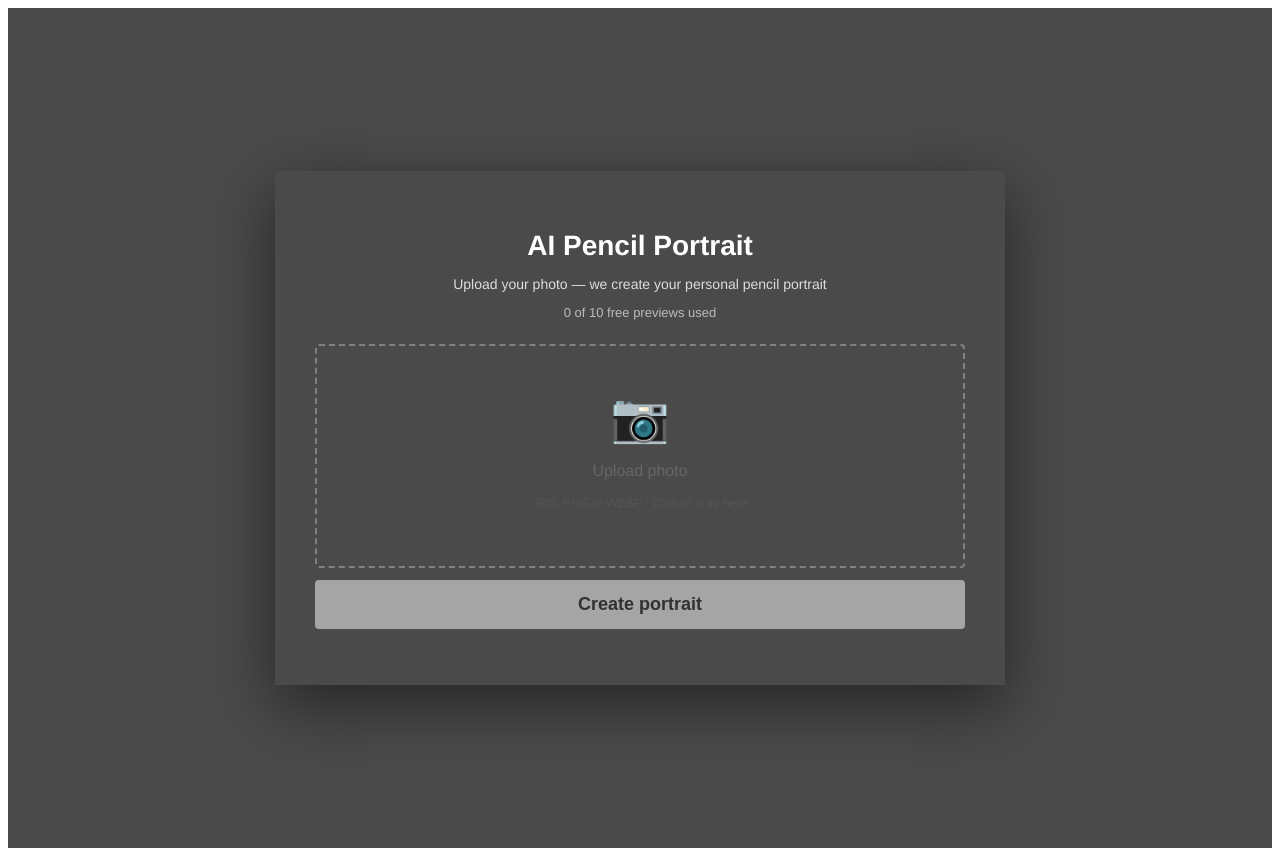
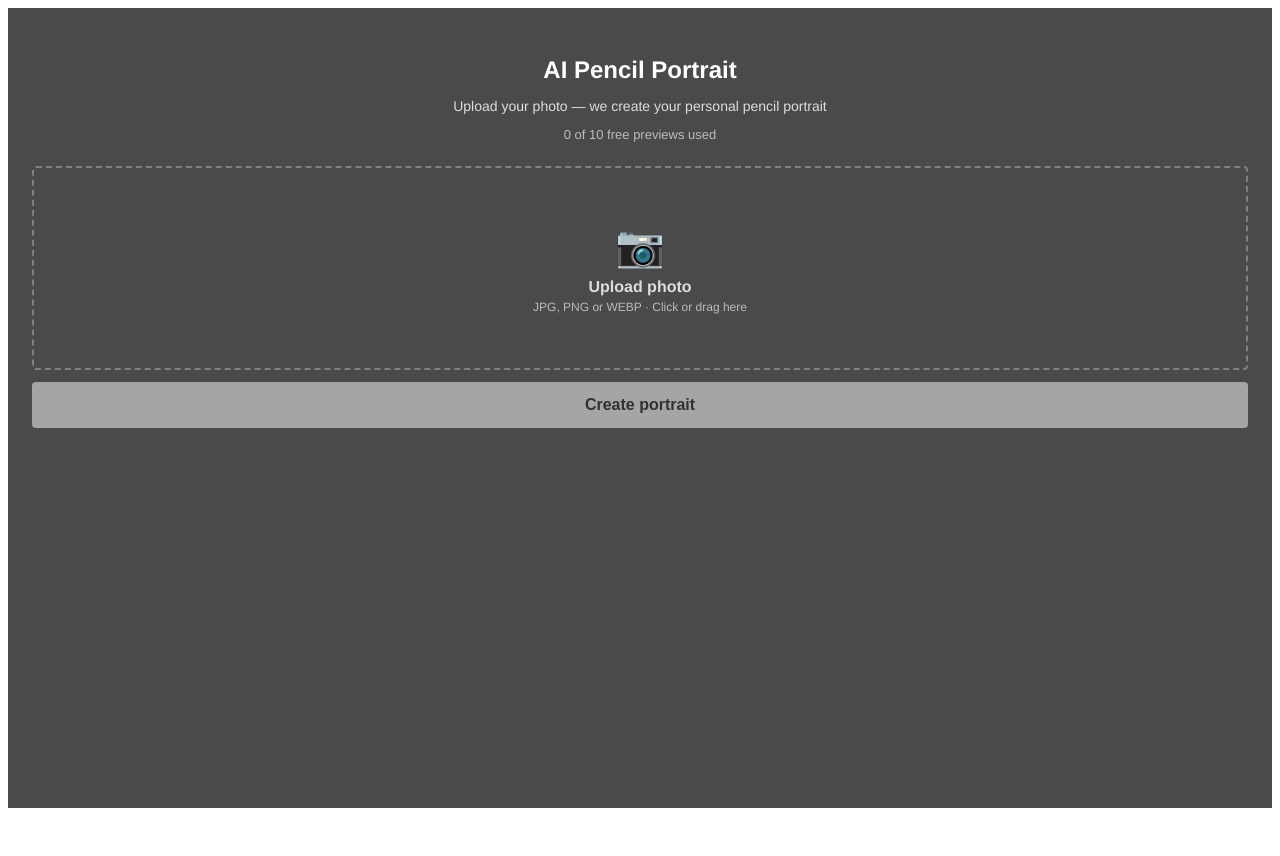
Before and after one commit to sketchusshop/sketchus-portrait-generator, a Next.js app: page / in a window 1280 px wide. After the commit the page ends 816 px from the top, so only its background shows below. Built offline with nearby package versions, Linux system fonts and the light colour scheme.

Commit message:
Update index.js

```diff
--- a/pages/index.js
+++ b/pages/index.js
@@ -12,8 +12,7 @@ function detectLang() {
   const host = window.location.hostname;
   if (host.endsWith('.com') || host.endsWith('.co.uk') || host.endsWith('.us')) return 'en';
   if (host.endsWith('.de') || host.endsWith('.at') || host.endsWith('.ch')) return 'de';
-  const browserLang = navigator.language?.slice(0, 2);
-  return browserLang === 'de' ? 'de' : 'en';
+  return navigator.language?.slice(0, 2) === 'de' ? 'de' : 'en';
 }
 
 function getCroppedImg(imageSrc, croppedAreaPixels) {
@@ -29,8 +28,7 @@ function getCroppedImg(imageSrc, croppedAreaPixels) {
       }
       const canvas = document.createElement('canvas');
       canvas.width = w; canvas.height = h;
-      const ctx = canvas.getContext('2d');
-      ctx.drawImage(image, croppedAreaPixels.x, croppedAreaPixels.y, croppedAreaPixels.width, croppedAreaPixels.height, 0, 0, w, h);
+      canvas.getContext('2d').drawImage(image, croppedAreaPixels.x, croppedAreaPixels.y, croppedAreaPixels.width, croppedAreaPixels.height, 0, 0, w, h);
       canvas.toBlob((blob) => resolve(blob), 'image/jpeg', 0.9);
     };
   });
@@ -70,7 +68,6 @@ function blobToBase64(blob) {
 function LoadingOverlay({ bgImage, t }) {
   const [progress, setProgress] = useState(0);
   const [stepIndex, setStepIndex] = useState(0);
-
   useEffect(() => {
     const totalMs = SHOP_CONFIG.estimatedLoadingMs;
     const interval = 200;
@@ -89,49 +86,39 @@ function LoadingOverlay({ bgImage, t }) {
   }, []);
 
   return (
-    <div style={{ position: 'fixed', top: 0, left: 0, right: 0, bottom: 0, zIndex: 2000, display: 'flex', alignItems: 'center', justifyContent: 'center' }}>
+    <div style={{ position: 'fixed', top: 0, left: 0, right: 0, bottom: 0, zIndex: 2000, display: 'flex', alignItems: 'center', justifyContent: 'center', background: 'rgba(74,74,74,0.97)' }}>
       {bgImage && (
-        <div style={{ position: 'absolute', top: 0, left: 0, right: 0, bottom: 0, backgroundImage: `url(${bgImage})`, backgroundSize: 'cover', backgroundPosition: 'center', filter: 'blur(12px) brightness(0.15)', transform: 'scale(1.1)' }} />
+        <div style={{ position: 'absolute', top: 0, left: 0, right: 0, bottom: 0, backgroundImage: `url(${bgImage})`, backgroundSize: 'cover', backgroundPosition: 'center', filter: 'blur(16px) brightness(0.2)', transform: 'scale(1.1)' }} />
       )}
-      <div style={{ position: 'relative', zIndex: 1, background: 'rgba(255,255,255,0.97)', borderRadius: 8, padding: '40px 48px', maxWidth: 480, width: '90%', textAlign: 'center', boxShadow: '0 8px 40px rgba(0,0,0,0.15)', fontFamily: DESIGN.font }}>
-        <p style={{ fontSize: 11, letterSpacing: 3, color: '#999', textTransform: 'uppercase', marginBottom: 12 }}>{t.loadingHeadline}</p>
-        <h2 style={{ fontSize: 22, fontWeight: 'bold', color: '#1a1a1a', marginBottom: 24 }}>{t.loadingSteps[stepIndex]}...</h2>
-
-        {/* Progress bar */}
-        <div style={{ background: '#eee', borderRadius: 99, height: 4, marginBottom: 28, overflow: 'hidden' }}>
-          <div style={{ height: '100%', background: '#1a1a1a', borderRadius: 99, width: `${progress}%`, transition: 'width 0.2s ease' }} />
+      <div style={{ position: 'relative', zIndex: 1, maxWidth: 420, width: '90%', textAlign: 'center', fontFamily: DESIGN.font }}>
+        <p style={{ fontSize: 11, letterSpacing: 3, color: C.textDim, textTransform: 'uppercase', marginBottom: 12 }}>{t.loadingHeadline}</p>
+        <h2 style={{ fontSize: 22, fontWeight: 'bold', color: C.text, marginBottom: 24 }}>{t.loadingSteps[stepIndex]}...</h2>
+        <div style={{ background: 'rgba(255,255,255,0.2)', borderRadius: 99, height: 3, marginBottom: 28, overflow: 'hidden' }}>
+          <div style={{ height: '100%', background: '#fff', borderRadius: 99, width: `${progress}%`, transition: 'width 0.2s ease' }} />
         </div>
-
-        {/* Steps */}
         <div style={{ textAlign: 'left', marginBottom: 28 }}>
           {t.loadingSteps.map((step, i) => (
             <div key={i} style={{ display: 'flex', alignItems: 'center', gap: 12, marginBottom: 10 }}>
-              <span style={{ fontSize: 14, width: 20, textAlign: 'center', color: i < stepIndex ? '#1a1a1a' : i === stepIndex ? '#1a1a1a' : '#ccc' }}>
+              <span style={{ fontSize: 14, width: 20, textAlign: 'center', color: i < stepIndex ? '#fff' : i === stepIndex ? '#fff' : 'rgba(255,255,255,0.3)' }}>
                 {i < stepIndex ? '✓' : i === stepIndex ? '●' : '○'}
               </span>
-              <span style={{ fontSize: 14, color: i < stepIndex ? '#666' : i === stepIndex ? '#1a1a1a' : '#bbb', fontWeight: i === stepIndex ? 'bold' : 'normal' }}>
+              <span style={{ fontSize: 14, color: i < stepIndex ? C.textMuted : i === stepIndex ? '#fff' : 'rgba(255,255,255,0.3)', fontWeight: i === stepIndex ? 'bold' : 'normal' }}>
                 {step}
               </span>
             </div>
           ))}
         </div>
-
-        {/* Upsell */}
-        <div style={{ borderTop: '1px solid #eee', paddingTop: 20 }}>
-          <p style={{ fontSize: 13, color: '#888', lineHeight: 1.6 }}>
-            {t.loadingUpsell('Sketchus')}
-          </p>
+        <div style={{ borderTop: '1px solid rgba(255,255,255,0.15)', paddingTop: 20 }}>
+          <p style={{ fontSize: 13, color: C.textDim, lineHeight: 1.6 }}>{t.loadingUpsell('Sketchus')}</p>
         </div>
       </div>
     </div>
   );
 }
 
-
 export default function Home() {
   const [lang] = useState(() => detectLang());
   const t = TRANSLATIONS[lang];
-
   const [rawPreview, setRawPreview] = useState(null);
   const [showCropModal, setShowCropModal] = useState(false);
   const [crop, setCrop] = useState({ x: 0, y: 0 });
@@ -193,41 +180,69 @@ export default function Home() {
     }
   }
 
+  // Styles — tràn viền, không có card
   const s = {
-    container: { minHeight: '100vh', background: C.pageBg, display: 'flex', alignItems: 'center', justifyContent: 'center', padding: 20, fontFamily: DESIGN.font },
-    card: { background: C.cardBg, borderRadius: R.card, padding: 40, maxWidth: 650, width: '100%', color: C.text, boxShadow: '0 20px 60px rgba(0,0,0,0.5)' },
-    title: { textAlign: 'center', fontSize: 28, color: C.accent, marginBottom: 8 },
-    subtitle: { textAlign: 'center', color: C.textMuted, marginBottom: 8, fontSize: 14 },
-    counter: { textAlign: 'center', color: C.textDim, fontSize: 13, marginBottom: 24 },
-    uploadBox: { display: 'flex', alignItems: 'center', justifyContent: 'center', border: `2px dashed ${C.border}`, borderRadius: R.upload, padding: 20, cursor: 'pointer', marginBottom: 12, minHeight: 180, overflow: 'hidden' },
-    uploadPlaceholder: { textAlign: 'center', color: '#666' },
-    previewImg: { maxWidth: '100%', maxHeight: 250, borderRadius: 8 },
-    reuploadBtn: { display: 'block', textAlign: 'center', color: C.linkColor, cursor: 'pointer', marginBottom: 16, fontSize: 14 },
-    btn: { width: '100%', padding: '14px 0', background: C.accent, color: C.accentText, border: 'none', borderRadius: R.btn, fontSize: 18, fontWeight: 'bold', cursor: 'pointer', marginBottom: 16 },
-    error: { color: C.error, textAlign: 'center' },
+    container: {
+      minHeight: '100vh',
+      background: C.pageBg,
+      padding: '32px 24px',
+      fontFamily: DESIGN.font,
+      color: C.text,
+      boxSizing: 'border-box',
+    },
+    title: { fontSize: 24, fontWeight: 'bold', color: C.text, marginBottom: 6, textAlign: 'center' },
+    subtitle: { color: C.textMuted, marginBottom: 6, fontSize: 14, textAlign: 'center' },
+    counter: { color: C.textDim, fontSize: 13, marginBottom: 24, textAlign: 'center' },
+    uploadBox: {
+      display: 'flex', alignItems: 'center', justifyContent: 'center',
+      border: `2px dashed ${C.border}`, borderRadius: R.upload,
+      padding: 20, cursor: 'pointer', marginBottom: 12, minHeight: 160, overflow: 'hidden',
+    },
+    uploadPlaceholder: { textAlign: 'center', color: C.textDim },
+    previewImg: { maxWidth: '100%', maxHeight: 220, borderRadius: 4 },
+    reuploadBtn: { display: 'block', textAlign: 'center', color: C.textMuted, cursor: 'pointer', marginBottom: 16, fontSize: 14, textDecoration: 'underline' },
+    btn: {
+      width: '100%', padding: '14px 0', background: C.accent, color: C.accentText,
+      border: 'none', borderRadius: R.btn, fontSize: 16, fontWeight: 'bold',
+      cursor: 'pointer', marginBottom: 16,
+    },
+    error: { color: C.error, textAlign: 'center', fontSize: 13, marginBottom: 12 },
     resultLabel: { color: C.textMuted, fontSize: 13, marginBottom: 8 },
     watermarkWrapper: { position: 'relative', display: 'inline-block', width: '100%' },
-    resultImg: { width: '100%', borderRadius: 8, display: 'block', aspectRatio: `${SHOP_CONFIG.imageAspectRatio}` },
-    watermark: { position: 'absolute', top: '50%', left: '50%', transform: 'translate(-50%,-50%) rotate(-30deg)', fontSize: 36, color: 'rgba(255,255,255,0.4)', fontWeight: 'bold', pointerEvents: 'none', whiteSpace: 'nowrap' },
+    resultImg: { width: '100%', borderRadius: 4, display: 'block' },
+    watermark: {
+      position: 'absolute', top: '50%', left: '50%',
+      transform: 'translate(-50%,-50%) rotate(-30deg)',
+      fontSize: 32, color: 'rgba(255,255,255,0.35)', fontWeight: 'bold',
+      pointerEvents: 'none', whiteSpace: 'nowrap',
+    },
     sizeNote: { color: C.textDim, fontSize: 12, textAlign: 'center', marginTop: 8, marginBottom: 16 },
-    buyBtn: { display: 'block', padding: '16px 0', background: C.buyBtn, color: C.buyBtnText, borderRadius: R.btn, textAlign: 'center', textDecoration: 'none', fontSize: 18, fontWeight: 'bold', marginBottom: 16 },
-    upsellNote: { textAlign: 'center', fontSize: 13, color: C.textDim, marginTop: 8 },
-    modalOverlay: { position: 'fixed', top: 0, left: 0, right: 0, bottom: 0, background: 'rgba(0,0,0,0.85)', display: 'flex', alignItems: 'center', justifyContent: 'center', zIndex: 1000 },
-    modalBox: { background: C.cardBg, borderRadius: R.modal, padding: 24, width: '90%', maxWidth: 700, color: C.text },
-    modalTitle: { textAlign: 'center', marginBottom: 16, color: C.accent, fontSize: 20 },
-    cropContainer: { position: 'relative', width: '100%', height: 380, background: '#000', borderRadius: 8, overflow: 'hidden' },
+    buyBtn: {
+      display: 'block', padding: '14px 0', background: C.buyBtn, color: C.buyBtnText,
+      borderRadius: R.btn, textAlign: 'center', textDecoration: 'none',
+      fontSize: 16, fontWeight: 'bold', marginBottom: 12,
+    },
+    upsellNote: { textAlign: 'center', fontSize: 13, color: C.textDim },
+    modalOverlay: {
+      position: 'fixed', top: 0, left: 0, right: 0, bottom: 0,
+      background: 'rgba(0,0,0,0.9)', display: 'flex',
+      alignItems: 'center', justifyContent: 'center', zIndex: 1000,
+    },
+    modalBox: { background: '#3a3a3a', borderRadius: R.modal, padding: 24, width: '90%', maxWidth: 700, color: C.text },
+    modalTitle: { textAlign: 'center', marginBottom: 16, color: C.text, fontSize: 18 },
+    cropContainer: { position: 'relative', width: '100%', height: 340, background: '#000', borderRadius: 4, overflow: 'hidden' },
     sliderWrapper: { display: 'flex', alignItems: 'center', gap: 12, marginTop: 16, marginBottom: 16 },
     sliderLabel: { fontSize: 14, color: C.textMuted, whiteSpace: 'nowrap' },
-    slider: { flex: 1, accentColor: C.accent },
+    slider: { flex: 1, accentColor: '#fff' },
     modalButtons: { display: 'flex', gap: 12, justifyContent: 'flex-end' },
-    cancelBtn: { padding: '10px 24px', background: 'transparent', border: `1px solid ${C.border}`, color: C.textMuted, borderRadius: R.btn, cursor: 'pointer', fontSize: 16 },
-    saveBtn: { padding: '10px 24px', background: C.accent, color: C.accentText, border: 'none', borderRadius: R.btn, cursor: 'pointer', fontSize: 16, fontWeight: 'bold' },
+    cancelBtn: { padding: '10px 20px', background: 'transparent', border: `1px solid ${C.border}`, color: C.textMuted, borderRadius: R.btn, cursor: 'pointer', fontSize: 15 },
+    saveBtn: { padding: '10px 20px', background: '#fff', color: '#1a1a1a', border: 'none', borderRadius: R.btn, cursor: 'pointer', fontSize: 15, fontWeight: 'bold' },
   };
 
   return (
     <div style={s.container}>
       {loading && <LoadingOverlay bgImage={croppedPreview} t={t} />}
-      <div style={s.card}>
+
       <h1 style={s.title}>{t.title}</h1>
       <p style={s.subtitle}>{t.subtitle}</p>
       <p style={s.counter}>{t.counter(count, MAX)}</p>
@@ -237,9 +252,9 @@ export default function Home() {
         {croppedPreview
           ? <img src={croppedPreview} alt="Cropped" style={s.previewImg} />
           : <div style={s.uploadPlaceholder}>
-                <span style={{ fontSize: 48 }}>📷</span>
-                <p>{t.upload}</p>
-                <p style={{ fontSize: 12, color: '#555' }}>{t.uploadHint}</p>
+              <div style={{ fontSize: 40, marginBottom: 8 }}>📷</div>
+              <p style={{ margin: 0, fontWeight: 'bold', color: C.textMuted }}>{t.upload}</p>
+              <p style={{ margin: '4px 0 0', fontSize: 12, color: C.textDim }}>{t.uploadHint}</p>
             </div>
         }
       </label>
@@ -263,7 +278,7 @@ export default function Home() {
       {error && <p style={s.error}>{error}</p>}
 
       {result && (
-          <div style={{ marginTop: 24 }}>
+        <div style={{ marginTop: 16 }}>
           <p style={s.resultLabel}>{t.resultLabel}</p>
           <div style={s.watermarkWrapper}>
             <img src={result} alt="Portrait" style={s.resultImg} />
@@ -275,11 +290,10 @@ export default function Home() {
           )}
           <p style={s.upsellNote}>
             {t.upsellText}{' '}
-              <a href={SHOP_CONFIG.originalPortraitUrl} style={{ color: C.accent }}>{t.upsellLink}</a>
+            <a href={SHOP_CONFIG.originalPortraitUrl} style={{ color: C.text, textDecoration: 'underline' }}>{t.upsellLink}</a>
           </p>
         </div>
       )}
-      </div>
 
       {showCropModal && (
         <div style={s.modalOverlay}>
```
Lines whose indentation alone changed are shown as unchanged.
